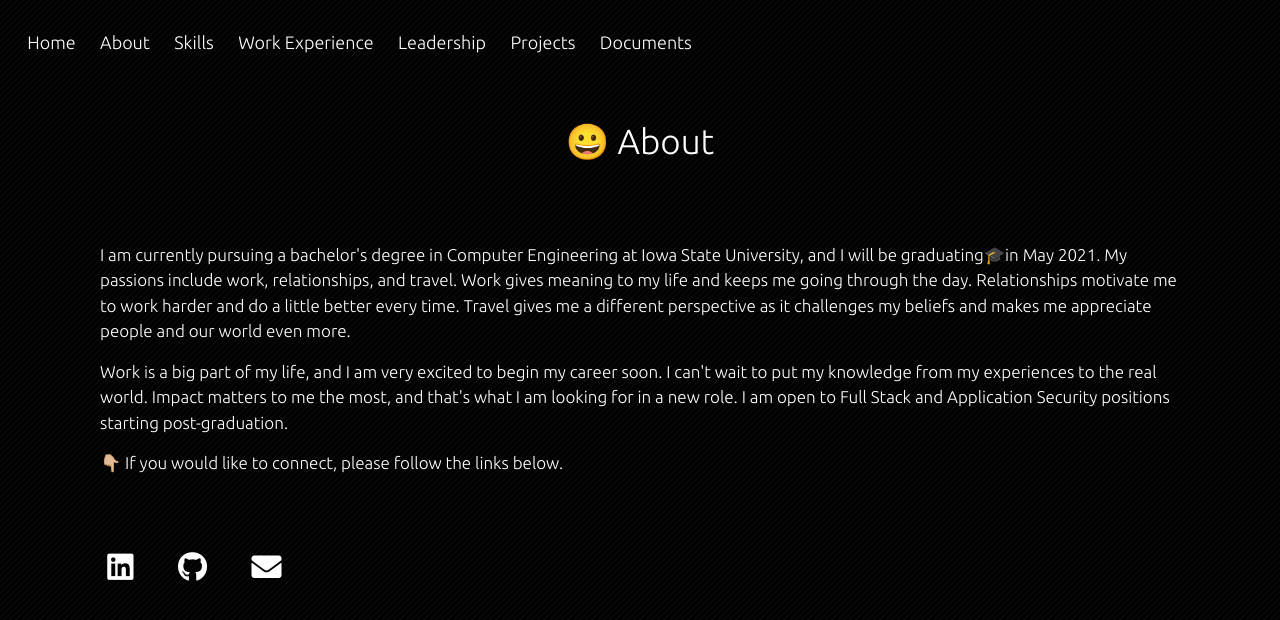
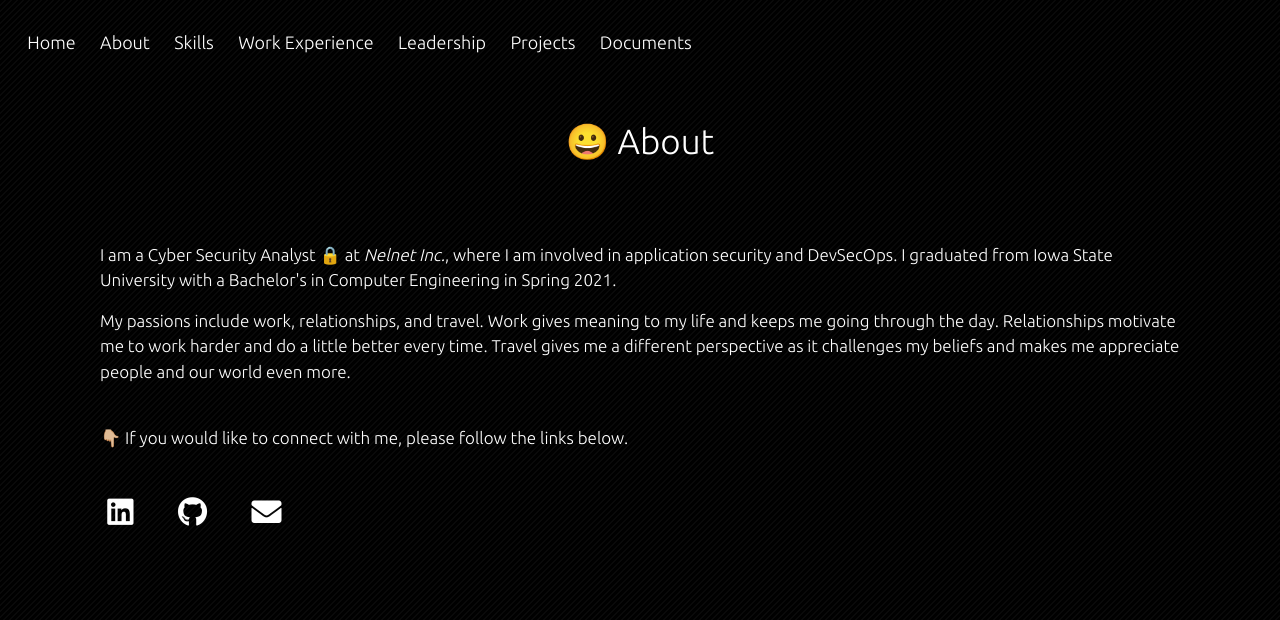
Before and after one commit to Hr24612/site, a React (Create React App) app: page /about in a window 1280 px wide. Shown: the top 620 px of the page. Built offline with nearby package versions, Linux system fonts and the light colour scheme; the HTML template or start-up script is replaced by a standard one.

Commit message:
changes after employment

```diff
--- a/src/App.css
+++ b/src/App.css
@@ -442,6 +442,12 @@ ul.timeline > li:before {
 	margin: 4%;
 }
 
+@media screen and (min-width: 992px) {
+	.col-half-offset {
+		margin-left: 4.166666667%;
+	}
+}
+
 .pdf {
 	width: 60px;
 }
--- a/src/components/AboutMe.js
+++ b/src/components/AboutMe.js
@@ -23,33 +23,40 @@ export default class About extends Component {
 					<div class='about-text p-3'>
 						<Fade>
 							<p>
-								I am currently pursuing a bachelor's degree in Computer
-								Engineering at Iowa State University, and I will be graduating
+								I am a Cyber Security Analyst{' '}
 								<span role='img' aria-label=''>
-									🎓
-								</span>
-								in May 2021. My passions include work, relationships, and
-								travel. Work gives meaning to my life and keeps me going through
-								the day. Relationships motivate me to work harder and do a
-								little better every time. Travel gives me a different
-								perspective as it challenges my beliefs and makes me appreciate
-								people and our world even more.
+									🔒
+								</span>{' '}
+								at{' '}
+								<a
+									href='https://nelnetinc.com/'
+									target='_blank'
+									rel='noopener noreferrer'
+									className='links'
+								>
+									<i>Nelnet Inc.</i>
+								</a>
+								, where I am involved in application security and DevSecOps. I
+								graduated from Iowa State University with a Bachelor's in
+								Computer Engineering in Spring 2021.
 							</p>
 							<p>
-								Work is a big part of my life, and I am very excited to begin my
-								career soon. I can't wait to put my knowledge from my
-								experiences to the real world. Impact matters to me the most,
-								and that's what I am looking for in a new role. I am open to
-								Full Stack and Application Security positions starting
-								post-graduation.
+								My passions include work, relationships, and travel. Work gives
+								meaning to my life and keeps me going through the day.
+								Relationships motivate me to work harder and do a little better
+								every time. Travel gives me a different perspective as it
+								challenges my beliefs and makes me appreciate people and our
+								world even more.
 							</p>
+							<br />
 							<p>
 								<span role='img' aria-label=''>
 									👇🏼
 								</span>{' '}
-								If you would like to connect, please follow the links below.
+								If you would like to connect with me, please follow the links
+								below.
 							</p>
-							<div id='socialMedia' className='text-center  pt-5'>
+							<div id='socialMedia' className='text-center  pt-3'>
 								<div className='row text-center'>
 									<form
 										action='https://www.linkedin.com/in/amir-hamza96/'
--- a/src/components/Documents.js
+++ b/src/components/Documents.js
@@ -6,8 +6,10 @@ import Recommendation1 from './documents/recommendation1.pdf';
 import Recommendation2 from './documents/recommendation2.pdf';
 import Recommendation3 from './documents/recommendation3.pdf';
 import Recommendation4 from './documents/recommendation4.pdf';
+import Recommendation5 from './documents/recommendation5.pdf';
 import Resume from './documents/AmirHamza-Resume-2021.pdf';
-import CoverLetter from './documents/AmirHamza-CoverLetter-2021.pdf';
+// import CoverLetter from './documents/AmirHamza-CoverLetter-2021.pdf';
+
 import PDF from './logo/pdf.png';
 export const Documents = () => {
 	return (
@@ -39,26 +41,13 @@ export const Documents = () => {
 
 								<p className='mt-3'>Resume</p>
 							</div>
-							<div className='col-sm-auto'></div>
-							<div className='col-sm-2 col-md-2 col-lg-2 mb-3 mt-5'>
-								<a
-									href={CoverLetter}
-									target='_blank'
-									rel='noopener noreferrer'
-									style={{ color: 'inherit' }}
-								>
-									<img src={PDF} alt='' className='pdf' />
-								</a>
-
-								<p className='mt-3'>Cover Letter</p>
-							</div>
 						</Fade>
 					</div>
 
 					<hr class='footer' />
 					<div className='row '>
 						<Fade>
-							<div className='col-sm-3 col-md-3 col-lg-3 mb-3 mt-5'>
+							<div className='col-sm-4 col-md-3 col-lg-2 mb-3 mt-5'>
 								<a
 									href={Recommendation1}
 									target='_blank'
@@ -70,7 +59,7 @@ export const Documents = () => {
 								<p className='mt-3'>Recommendation 1</p>
 							</div>
 							<div class='col-sm-auto'></div>
-							<div className='col-sm-3 col-md-3 col-lg-3 mb-3  mt-5'>
+							<div className='col-sm-4 col-md-3 col-lg-2 mb-3  mt-5 col-half-offset'>
 								<a
 									href={Recommendation2}
 									target='_blank'
@@ -82,7 +71,7 @@ export const Documents = () => {
 
 								<p className='mt-3'>Recommendation 2</p>
 							</div>
-							<div className='col-sm-3 col-md-3 col-lg-3 mb-3  mt-5'>
+							<div className='col-sm-4 col-md-3 col-lg-2 mb-3  mt-5 col-half-offset'>
 								<a
 									href={Recommendation3}
 									target='_blank'
@@ -94,7 +83,7 @@ export const Documents = () => {
 								<p className='mt-3'> Recommendation 3</p>
 							</div>
 							<div class='col-sm-auto'></div>
-							<div className='col-sm-3 col-md-3 col-lg-3 mb-3 mt-5'>
+							<div className='col-sm-4 col-md-3 col-lg-2 mb-3 mt-5 col-half-offset'>
 								<a
 									href={Recommendation4}
 									target='_blank'
@@ -106,6 +95,19 @@ export const Documents = () => {
 
 								<p className='mt-3'>Recommendation 4</p>
 							</div>
+							<div class='col-sm-auto'></div>
+							<div className='col-sm-4 col-md-3 col-lg-2 mb-3 mt-5 col-half-offset'>
+								<a
+									href={Recommendation5}
+									target='_blank'
+									rel='noopener noreferrer'
+									style={{ color: 'inherit' }}
+								>
+									<img src={PDF} alt='' className='pdf' />
+								</a>
+
+								<p className='mt-3'>Recommendation 5</p>
+							</div>
 						</Fade>
 					</div>
 				</div>
--- a/src/components/WorkExperience.js
+++ b/src/components/WorkExperience.js
@@ -62,7 +62,48 @@ export default class WorkExperience extends Component {
 								contentArrowStyle={{
 									borderRight: '7px solid rgb(29, 89, 194)',
 								}}
-								date="December'20 - Ongoing"
+								date="July'21 - Present"
+								iconStyle={{
+									background: 'rgb(29, 89, 194)',
+									color: '#fff',
+									width: '20px',
+									height: '20px',
+									marginLeft: this.state.left,
+									marginTop: this.state.margin,
+								}}
+							>
+								<h5 className='vertical-timeline-element-title title'>
+									Cyber Security Analyst
+								</h5>
+								<h6 className='vertical-timeline-element-subtitle title'>
+									<a
+										href='https://nelnetinc.com/'
+										target='_blank'
+										rel='noopener noreferrer'
+										className='links2'
+									>
+										Nelnet Inc.
+									</a>{' '}
+									&nbsp;&nbsp;&nbsp;&nbsp;{' '}
+									<span role='img' aria-label=''>
+										📍
+									</span>{' '}
+									Remote
+								</h6>
+								<p style={{ fontSize: this.state.fontSize }}>
+									Application Security and DevSecOps
+								</p>
+							</VerticalTimelineElement>
+							<VerticalTimelineElement
+								className='vertical-timeline-element--work '
+								contentStyle={{
+									background: 'rgb(29, 89, 194)',
+									color: '#fff',
+								}}
+								contentArrowStyle={{
+									borderRight: '7px solid rgb(29, 89, 194)',
+								}}
+								date="December'20 - May'21"
 								iconStyle={{
 									background: 'rgb(29, 89, 194)',
 									color: '#fff',
@@ -77,7 +118,7 @@ export default class WorkExperience extends Component {
 								</h5>
 								<h6 className='vertical-timeline-element-subtitle title'>
 									<a
-										href='https://www.nelnet.com/'
+										href='https://nelnetinc.com/'
 										target='_blank'
 										rel='noopener noreferrer'
 										className='links2'
@@ -91,8 +132,8 @@ export default class WorkExperience extends Component {
 									Remote
 								</h6>
 								<p style={{ fontSize: this.state.fontSize }}>
-									Carrying out web penetration testing of company’s internal
-									tools and providing quality and assurance to the codebase.
+									Carried out web penetration testing of company’s internal
+									tools and provided quality and assurance to the codebase.
 								</p>
 							</VerticalTimelineElement>
 							<VerticalTimelineElement
@@ -165,7 +206,7 @@ export default class WorkExperience extends Component {
 								</h5>
 								<h6 className='vertical-timeline-element-subtitle title'>
 									<a
-										href='https://www.nelnet.com/'
+										href='https://nelnetinc.com/'
 										target='_blank'
 										rel='noopener noreferrer'
 										className='links2'
```
Also changed, not shown: 1 other file (tests, documents, lock files or other folders).
